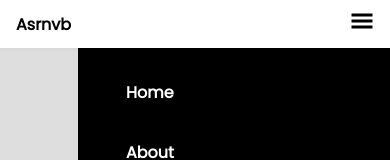
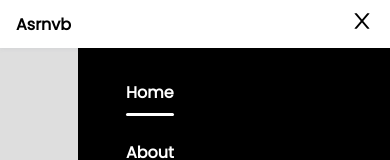
Before and after one commit to Asranov/asrnvb.uz, a React (Create React App) app: page / in a window 390 px wide. Both pictures are taken after a click on the element 362 px from the left and 24 px from the top of the page. Shown: the top 160 px of the page. Built offline with nearby package versions, Linux system fonts and the light colour scheme.

Commit message:
close icon and after added

```diff
--- a/src/components/Header/Header.css
+++ b/src/components/Header/Header.css
@@ -85,6 +85,10 @@
     display: block;
   }
 
+  .active a:after {
+    background: #fff;
+  }
+
   .nav__menu {
     position: fixed;
     top: 3rem;
--- a/src/components/Header/Header.tsx
+++ b/src/components/Header/Header.tsx
@@ -2,6 +2,8 @@ import React, { useState } from 'react';
 import { useLocation } from 'react-router-dom';
 import "./Header.css";
 import { GiHamburgerMenu } from 'react-icons/gi';
+import { AiOutlineClose } from 'react-icons/ai';
+
 
 function Header() {
   const [isOpen, setIsOpen] = useState(false);
@@ -53,7 +55,11 @@ function Header() {
           </div>
         </div>
         <div className="nav__toggle" id="nav-toggle" onClick={handleChange}>
-          <GiHamburgerMenu />
+          {isOpen ? (
+            <AiOutlineClose />
+          ) : (
+            <GiHamburgerMenu />
+          )}
         </div>
       </nav>
     </div>
```
